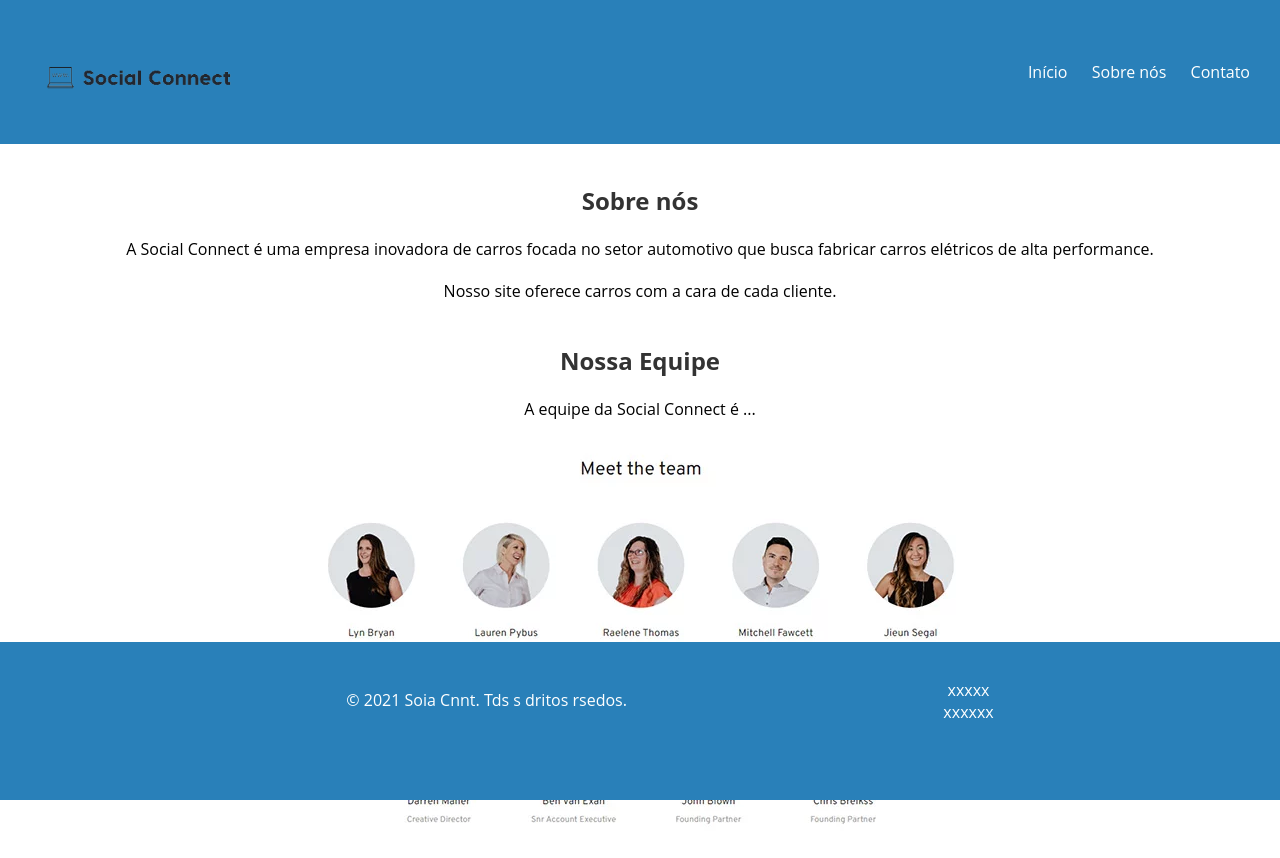
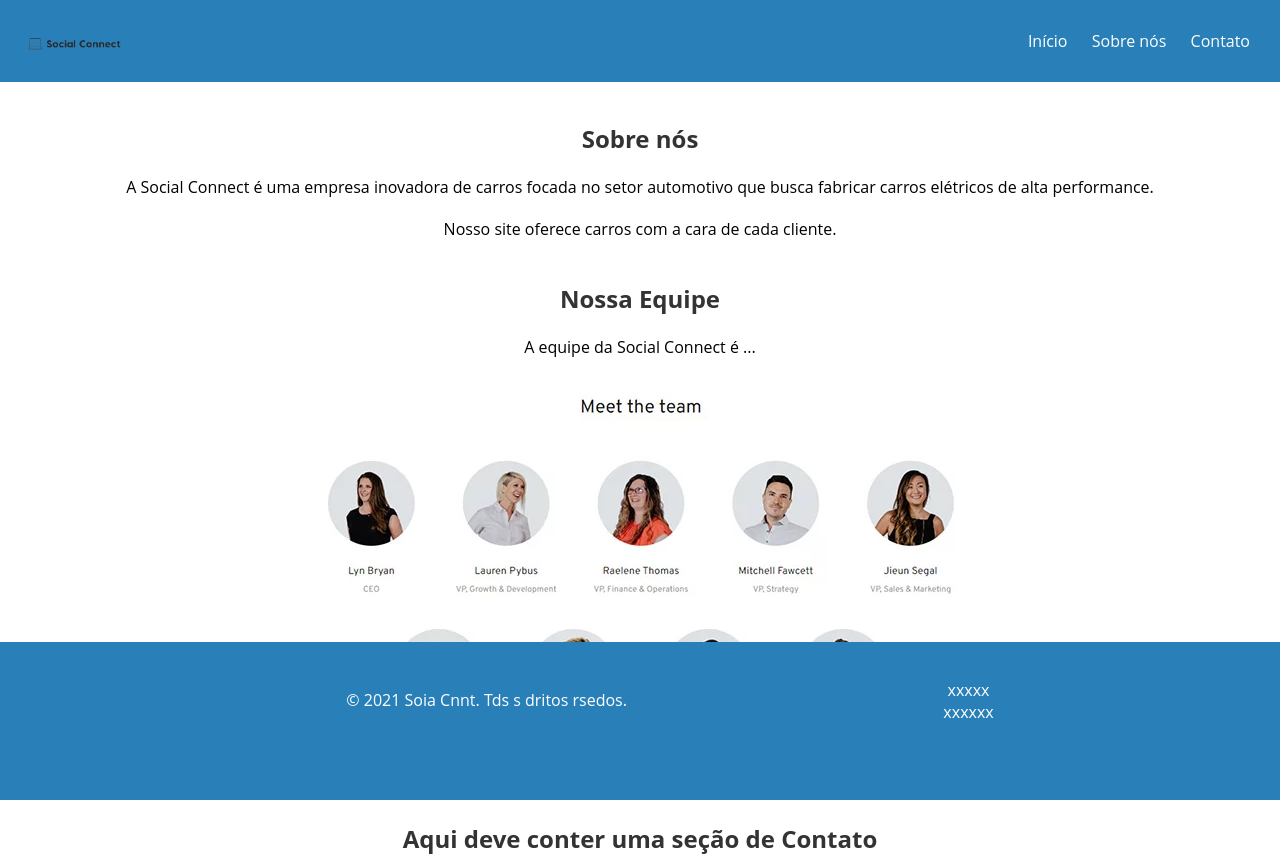
Before and after one commit to FIAP-Engenharia-de-Software/cp1-git-e-github-futurecall, a plain HTML site: page index.html in a window 1280 px wide. Shown: the top 858 px of the page. Drawn offline with Linux system fonts and the light colour scheme.

Commit message:
fixed image size

```diff
--- a/index.html
+++ b/index.html
@@ -23,7 +23,7 @@
         }
 
         header img{
-            width: 20%;
+            width: 10%;
         }
 
         nav ul {
```
